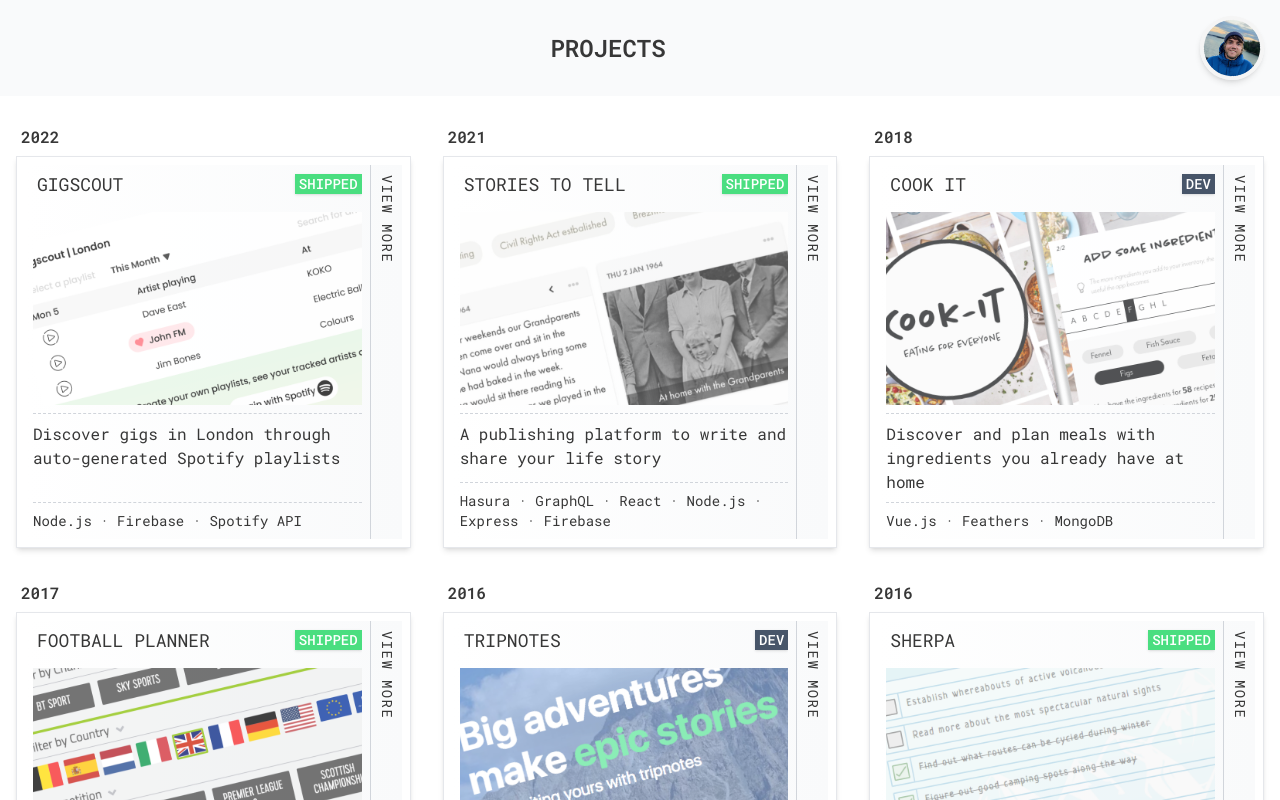
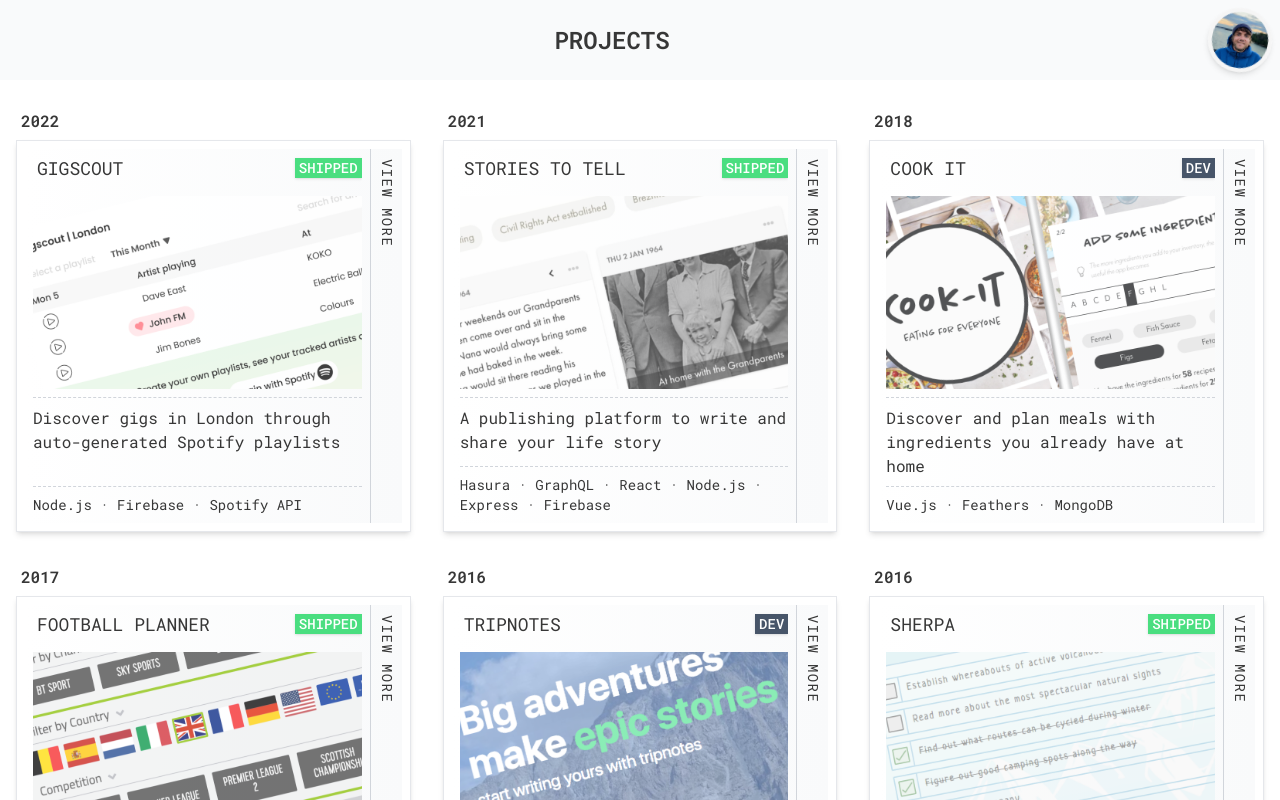
Before and after one commit to jg35/projects.jamesgraham.co.uk, a Next.js app: page / in a window 1280 px wide. Shown: the top 800 px of the page. Built offline with nearby package versions, Linux system fonts and the light colour scheme.

Commit message:
header spacing amends

```diff
--- a/app/components/Header.tsx
+++ b/app/components/Header.tsx
@@ -39,11 +39,11 @@ export default function Header() {
 
   return (
     <header
-      className={`transition-all duration-200 mb-1 w-full bg-gray-50 z-20 sticky top-0 ${
-        showHeaderOnScrollUp ? "shadow border-none" : "-top-24"
+      className={`transition-all duration-200 sticky mb-1 w-full bg-gray-50 z-20 ${
+        showHeaderOnScrollUp ? "shadow top-0" : "-top-24"
       }`}
     >
-      <div className="flex justify-between items-center  max-w-screen-2xl mx-auto w-full p-4">
+      <div className="flex justify-between items-center  max-w-screen-2xl mx-auto w-full py-2 pl-4 pr-2">
         <div>
           {path !== "/" && (
             <Link
@@ -70,7 +70,7 @@ export default function Header() {
               ? "rotate-12 border-blue-400"
               : "hover:rotate-12 hover:border-blue-400"
           } ${
-            showHeaderOnScrollUp ? "size-8 sm:size-12 " : "size-12 sm:size-16 "
+            showHeaderOnScrollUp ? "size-8 sm:size-12" : "size-12 sm:size-16"
           }`}
         >
           <Image src="/me.png" alt="James Graham" width={425} height={425} />
```
